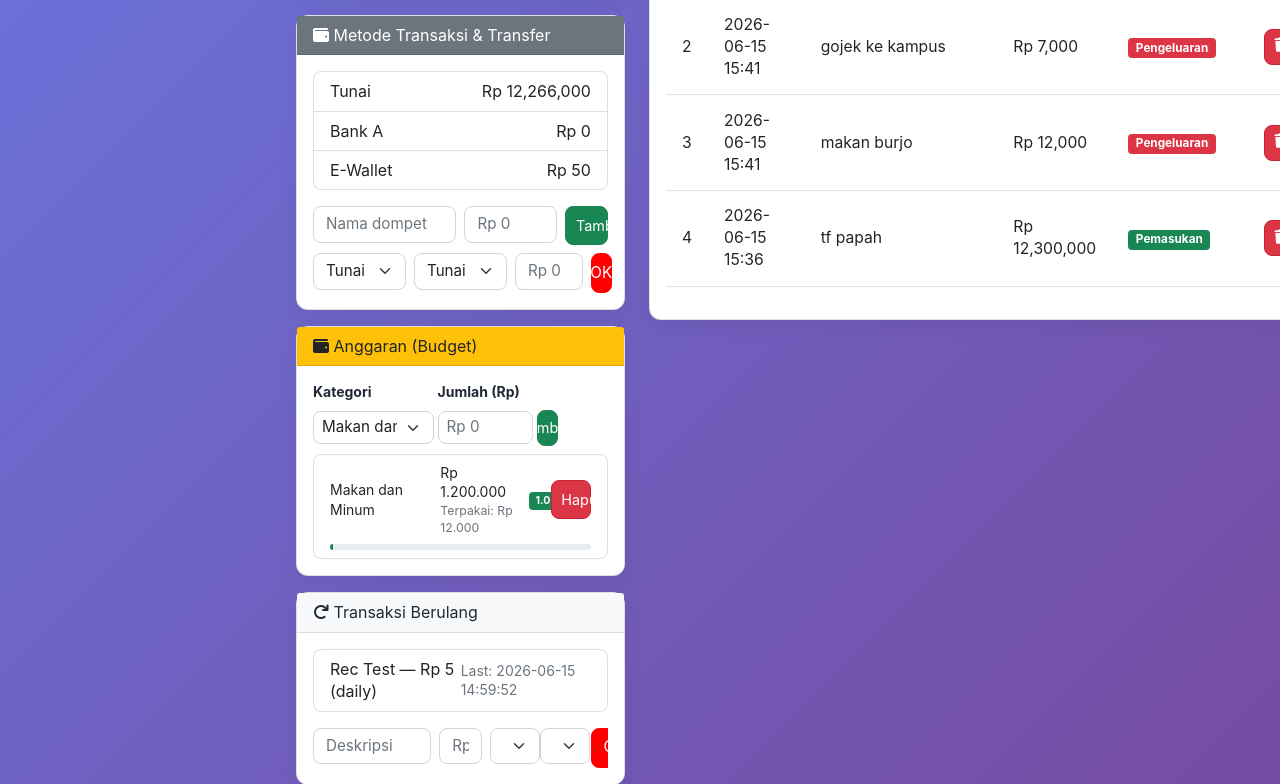
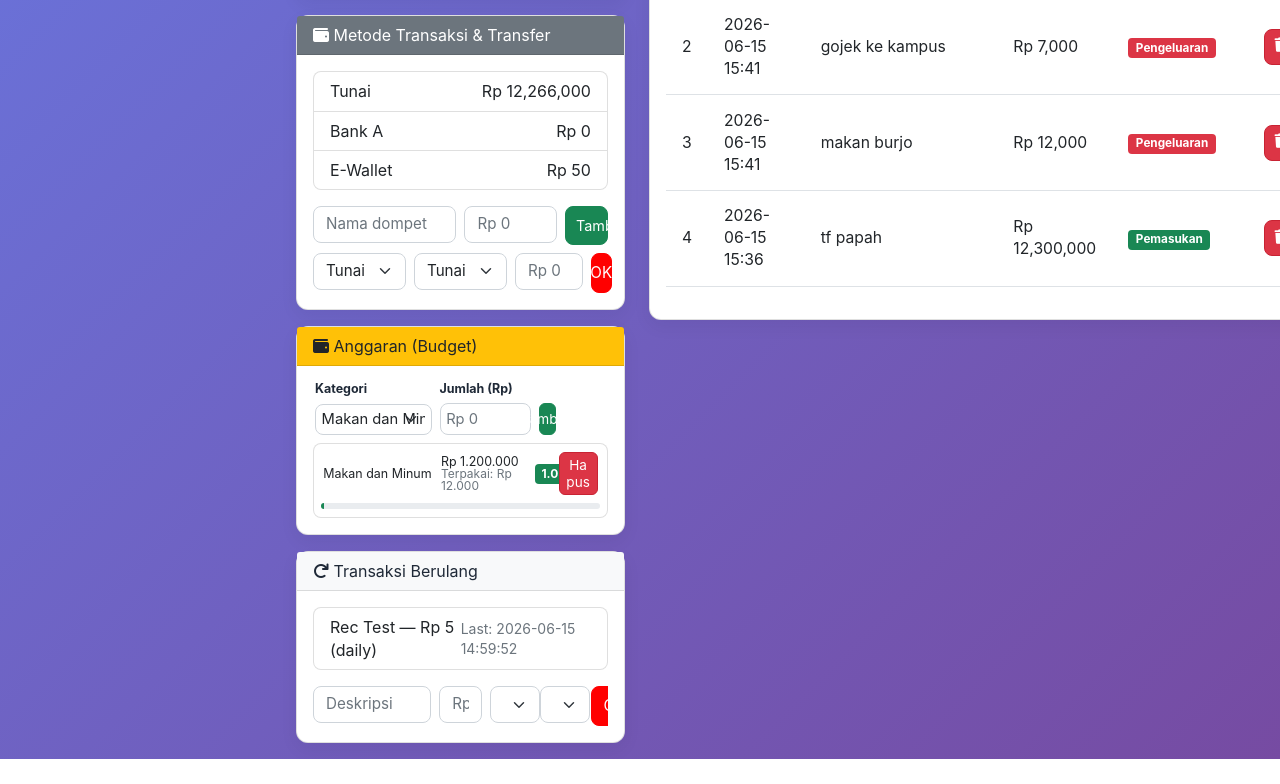
Before and after one commit to MuhammadAzzaRayyan/finance-tracker, a Flask app: page / in a window 1280 px wide; the page is wider, and only the part inside the window is pictured. Shown: the part 758-1542 px from the top of that part. After the commit the page ends 1517 px from the top of that part, so only its background shows below. Run offline with Flask 3, Linux system fonts and the light colour scheme.

Commit message:
UI: tighten Anggaran spacing — budget-panel compact styles

```diff
--- a/static/style.css
+++ b/static/style.css
@@ -226,3 +226,16 @@ button, .btn, a.btn {
 /* reduce button width pressure by allowing the action column to stack buttons vertically on small heights */
 .budget-panel .col-2 form { margin: 0; }
 .budget-panel .col-2 .btn { white-space: normal; }
+
+/* More compact spacing for budget panel without increasing horizontal width */
+.budget-panel .list-group-item { padding: .35rem .45rem; }
+.budget-panel .row.gx-1 > [class*=col-] { padding-left: .25rem; padding-right: .25rem; }
+.budget-panel .form-select.form-select-sm, .budget-panel .form-control-sm { padding: .2rem .35rem; }
+.budget-panel .small { font-size: 0.78rem; line-height:1.05; }
+.budget-panel .progress { height:6px; }
+.budget-panel .col-4 .text-muted { font-size:0.75rem; }
+.budget-panel .list-group-item .row + .row { margin-top: .35rem; }
+.budget-panel .badge { min-width: 36px; display:inline-block; text-align:center; }
+.budget-panel .col-5 { word-break: break-word; }
+.budget-panel .col-4 { word-break: break-word; }
+.budget-panel .btn-sm { padding: .25rem .4rem; }
--- a/templates/index.html
+++ b/templates/index.html
@@ -152,7 +152,7 @@
                         </div>
 
                         <!-- Budgets -->
-                        <div class="card mt-3">
+                        <div class="card mt-3 budget-panel">
                             <div class="card-header bg-warning text-dark">
                                 <i class="fas fa-wallet"></i> Anggaran (Budget)
                             </div>
```
